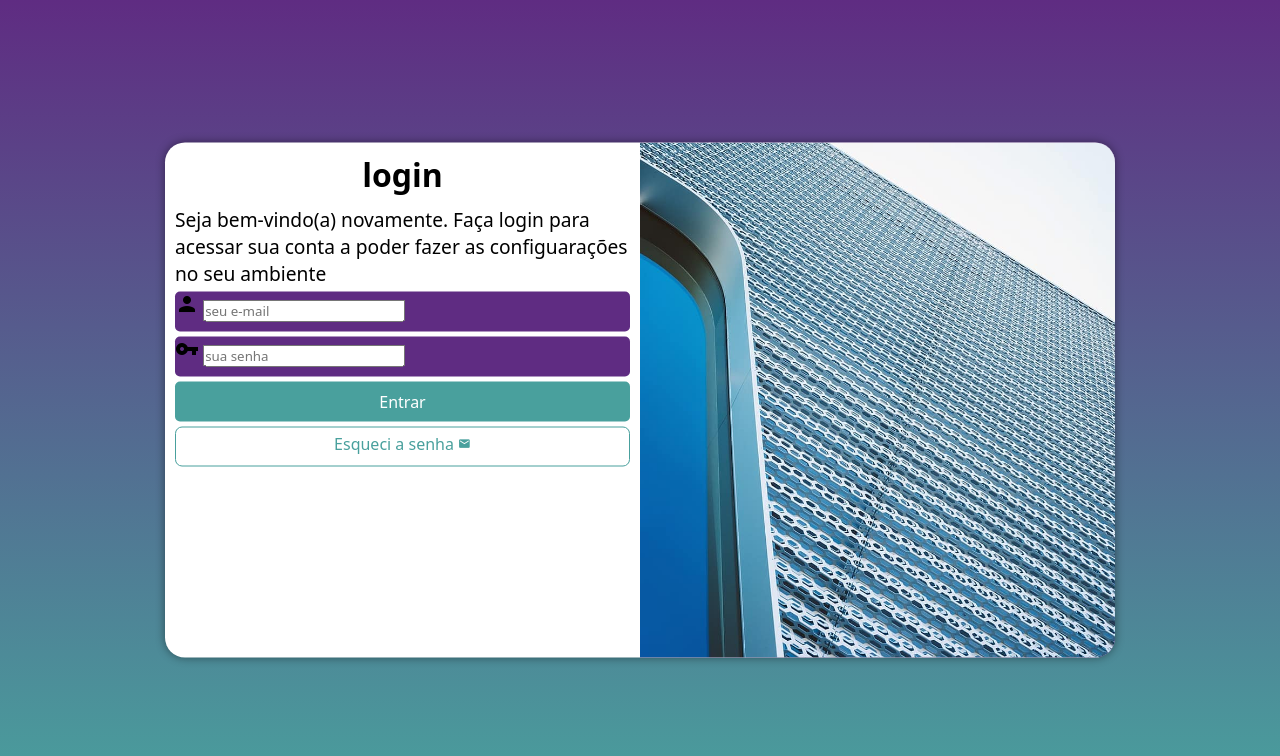
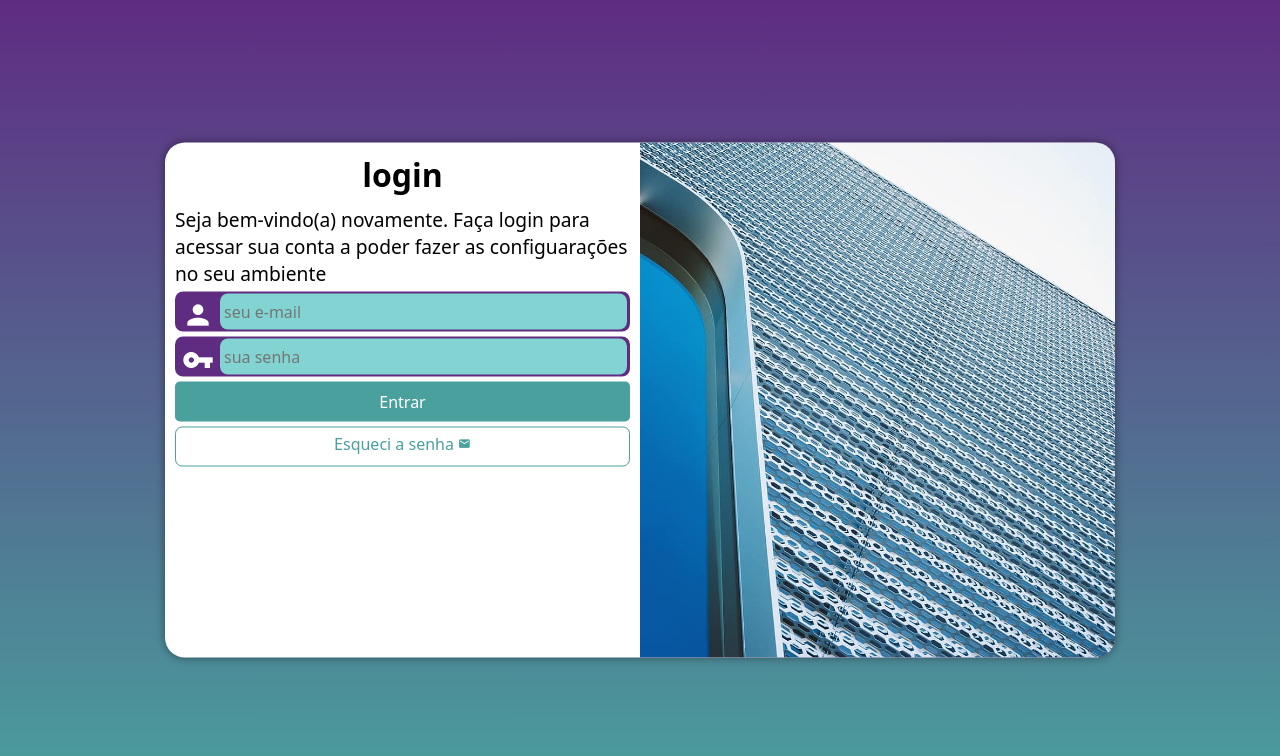
Before and after one commit to Gabriel-Melo-2008/projeto-login, a plain HTML site: page index.html in a window 1280 px wide. Drawn offline with Linux system fonts and the light colour scheme.

Commit message:
ug8yytgy

```diff
--- a/estilos/style.css
+++ b/estilos/style.css
@@ -28,7 +28,6 @@ section#login{
     position: absolute;
     top: 50%;
     left: 50%;
-    transform: translate(-50%, -50%);
     overflow: hidden;
 
     background-color: white;
@@ -37,7 +36,8 @@ section#login{
     border-radius: 20px;
     box-shadow: 0px 0px 10px rgba(0, 0, 0, 0.445);
 
-    transition-timing-function: width .3s, height .3s ;
+    transform: translate(-50%, -50%);
+    transition: width .3s, height .3s;
 }
 
 
@@ -65,15 +65,42 @@ div#formulario > p{
 
 form > div.campo{
     background-color: #5f2c82;
+    border: 2px solid #5f2c82;
     display: block;
     width: 100%;
     height: 40px ;
-    border-radius: 5px;
+    border-radius: 8px;
     margin: 5px 0px;
 }
 
-form label{
+div.campo > label{
     display: none;
+}
+
+div.campo > span{
+     color: white;
+     font-size: 2em;
+     width: 40px;
+     padding: 5px;
+}
+
+div.campo > input{
+    background-color: #81d4d1;
+    font-size: 1em;
+    width: calc(100% - 44px);
+    height: 100%;
+    border: 0px;
+    border-radius: 8px;
+    padding: 4px;
+
+
+    transform: translate(43px, -42px);
+
+}
+
+div.campo > input:focus-within{
+    background-color: white;
+    border: none;
 }
 
 form > input[type=submit] {
```
